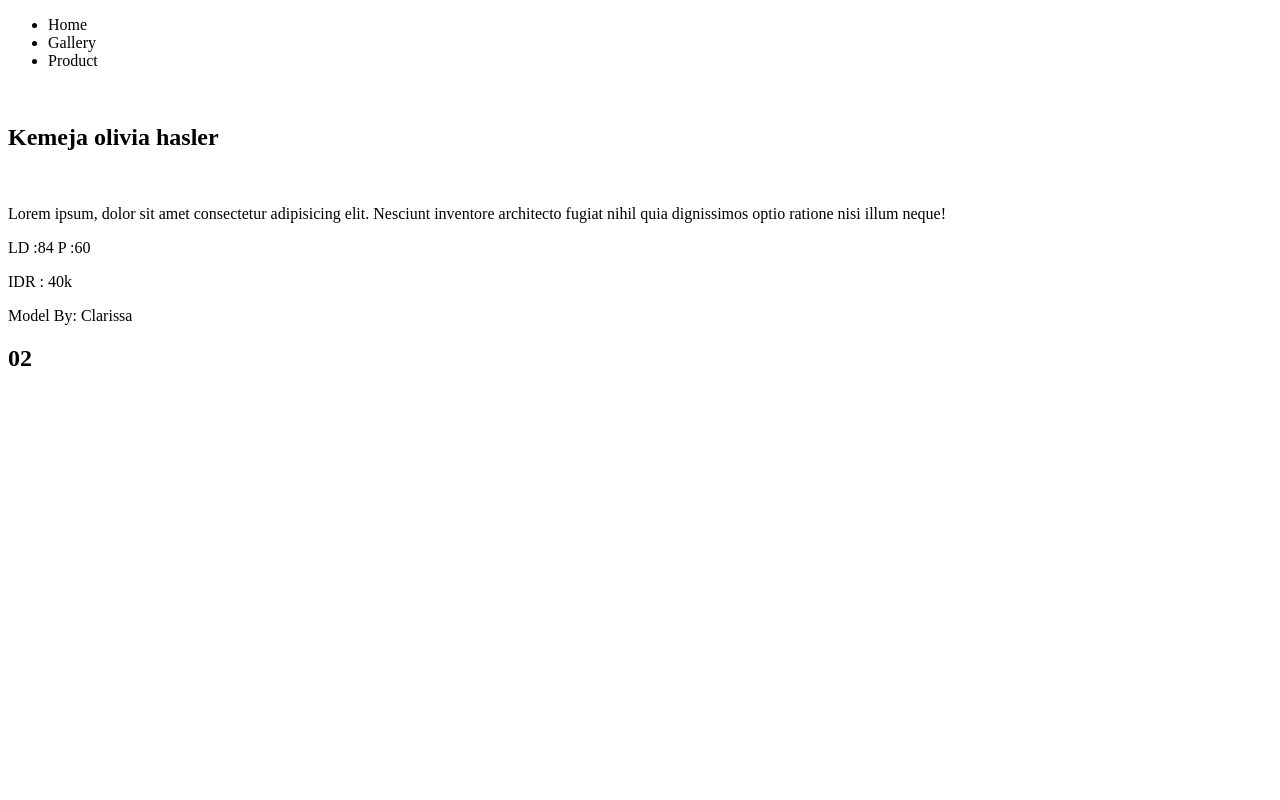
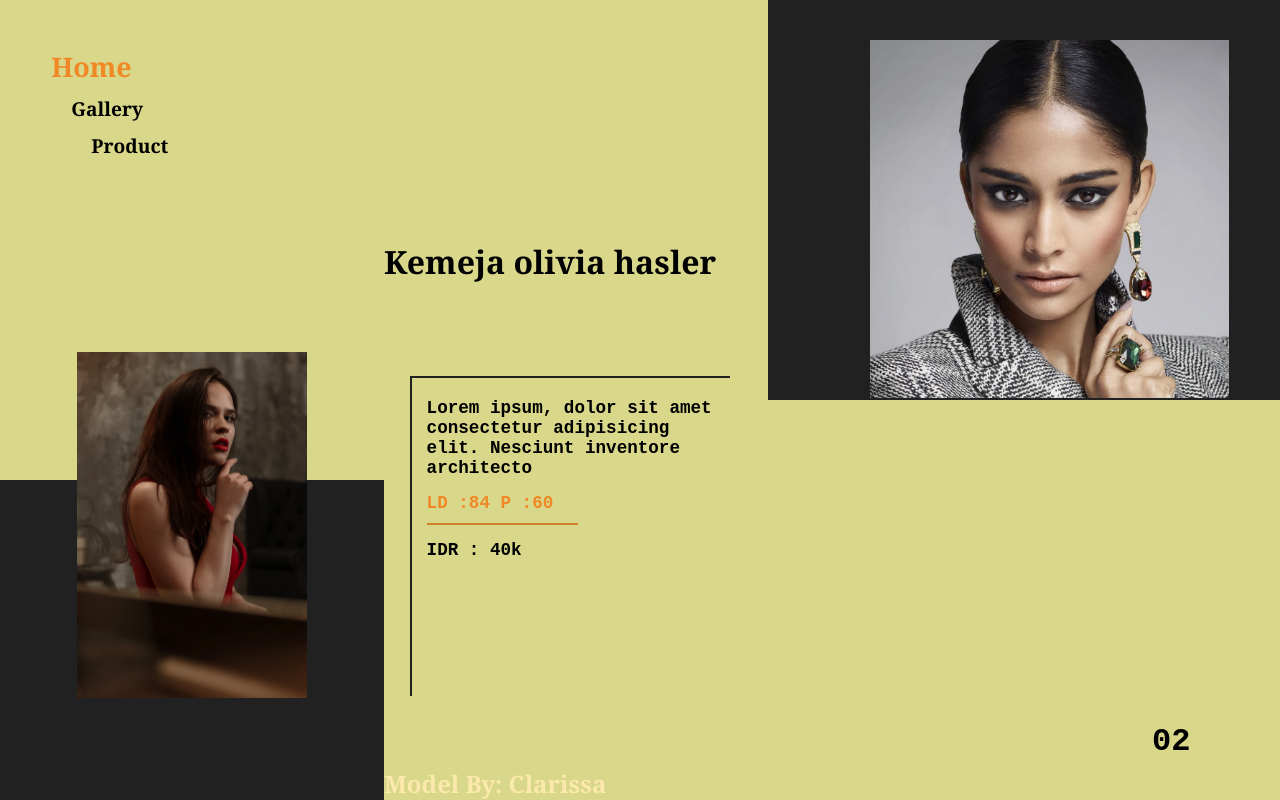
Before and after one commit to Tekno-art/Project-panji, a plain HTML site: page website-model/index.html in a window 1280 px wide. Drawn offline with nearby package versions, Linux system fonts and the light colour scheme.

Commit message:
Membuat Style untuk halaman Product

```diff
--- a/website-model/index.html
+++ b/website-model/index.html
@@ -5,32 +5,37 @@
     <meta name="viewport" content="width=device-width, initial-scale=1.0">
     <title>Boleh-nih</title>
     <link rel="stylesheet" href="main.css">
+    <link rel="stylesheet" href="https://unpkg.com/swiper/swiper-bundle.css">
+    <link rel="stylesheet" href="https://unpkg.com/swiper/swiper-bundle.min.css">
 </head>
 <body>
     <section>
         <nav>
             <ul>
-                <li class="besar">Home</li>
+                <li class="besar"><a href="#">Home</a></li>
                 <li>Gallery</li>
                 <li>Product</li>
             </ul>
         </nav>
         <div class="model-utama">
-            <img src="" alt="">
+            <img src="img/model1.jpg" alt="">
         </div>
         <div class="judul-product">
             <h1>Kemeja olivia hasler</h1>
         </div>
         <div class="model-kedua">
-            <img src="" alt="">
+            <img src="img/album-art.jpg" alt="">
         </div>
         <div class="keterangan-product">
-            <p>Lorem ipsum, dolor sit amet consectetur adipisicing elit. Nesciunt inventore architecto fugiat nihil quia dignissimos optio ratione nisi illum neque!</p>
+            <p>Lorem ipsum, dolor sit amet consectetur adipisicing elit. Nesciunt inventore architecto</p>
             <p class="desc">LD :84 P :60</p>
             <p>IDR : 40k</p>
         </div>
         <p class="model">Model By: Clarissa</p>
         <h2>02</h2>
     </section>
+
+    <script src="https://unpkg.com/swiper/swiper-bundle.js"></script>
+    <script src="https://unpkg.com/swiper/swiper-bundle.min.js"></script>
 </body>
 </html>
--- a/website-model/main.css
+++ b/website-model/main.css
@@ -0,0 +1,119 @@
+*{
+    padding: 0;
+    margin: 0;
+}
+section{
+    width: 100%;
+    height: 100vh;
+    background: #d8d78a;
+    position: relative;
+    overflow: hidden;
+}
+nav{
+    width: 20%;
+    height: 30vh;
+    position: relative;
+    top: 6%;
+    left: 4%;
+}
+nav ul li{
+    list-style: none;
+    margin-bottom: 10px;
+    font-size: 1.2em;
+    font-weight: 700;
+    font-family: Cambria, Cochin, Georgia, Times, 'Times New Roman', serif;
+}
+nav ul li:nth-child(2){
+    transform: translateX(20px);
+}
+nav ul li:nth-child(3){
+    transform: translateX(40px);
+}
+.besar a{
+    text-decoration: none;
+    color: #f08826;
+    font-size: 1.4em;
+    transition: .5s all;
+}
+.besar a:hover{
+    color: #212121;
+}
+.model-utama{
+    position: absolute;
+    width: 40%;
+    height: 50vh;
+    background: #212121;
+    top: 0;
+    right: 0;
+}
+.model-utama img{
+    width: 70%;
+    position: absolute;
+    top: 10%;
+    left: 20%;
+}
+.model-kedua{
+    position: absolute;
+    width: 30%;
+    height: 40vh;
+    background: #212121;
+    bottom: 0;
+    left:  0;
+}
+.model-kedua img{
+    width: 60%;
+    position: absolute;
+    top: -40%;
+    left: 20%;
+}
+.keterangan-product{
+    width: 25%;
+    height: 40vh;
+    position: absolute;
+    top: 47%;
+    left: 32%;
+    padding: 20px 0 0 15px;
+    border-top: 2px solid #212121;
+    border-left: 2px solid #212121;
+    box-sizing: border-box;
+}
+.keterangan-product p{
+    font-weight: bolder;
+    font-size: 1.1em;
+    font-family: 'Courier New', Courier, monospace;
+}
+.desc{
+    width: 50%;
+    margin: 15px 0;
+    color: #f08826;
+    padding-bottom: 10px;
+    border-bottom: 2px solid #d18126;
+}
+.judul-product{
+    position: absolute;
+    top: 30%;
+    left: 30%;
+}
+.judul-product h1{
+    font-family: Georgia, 'Times New Roman', Times, serif;
+    font-size: 2em;
+
+}
+.model{
+    position: absolute;
+    bottom: 0;
+    left: 30%;
+    font-size: 1.5em;
+    color: #fce9ac;
+    font-weight: bold;
+    font-family: Georgia, 'Times New Roman', Times, serif;
+}
+h2{
+    position: absolute;
+    bottom: 5%;
+    right: -20%;
+    width: 30%;
+    font-size: 2em;
+    font-weight: bold;
+    font-family: 'Courier New', Courier, monospace;
+}
```
Also changed, not shown: website-model/img/album-art.jpg (added), website-model/img/img1.png (added), website-model/img/img2.png (added), website-model/img/img3.png (added), website-model/img/img4.png (added), website-model/img/img5.png (added), website-model/img/img6.png (added), website-model/img/model1.jpg (added).
